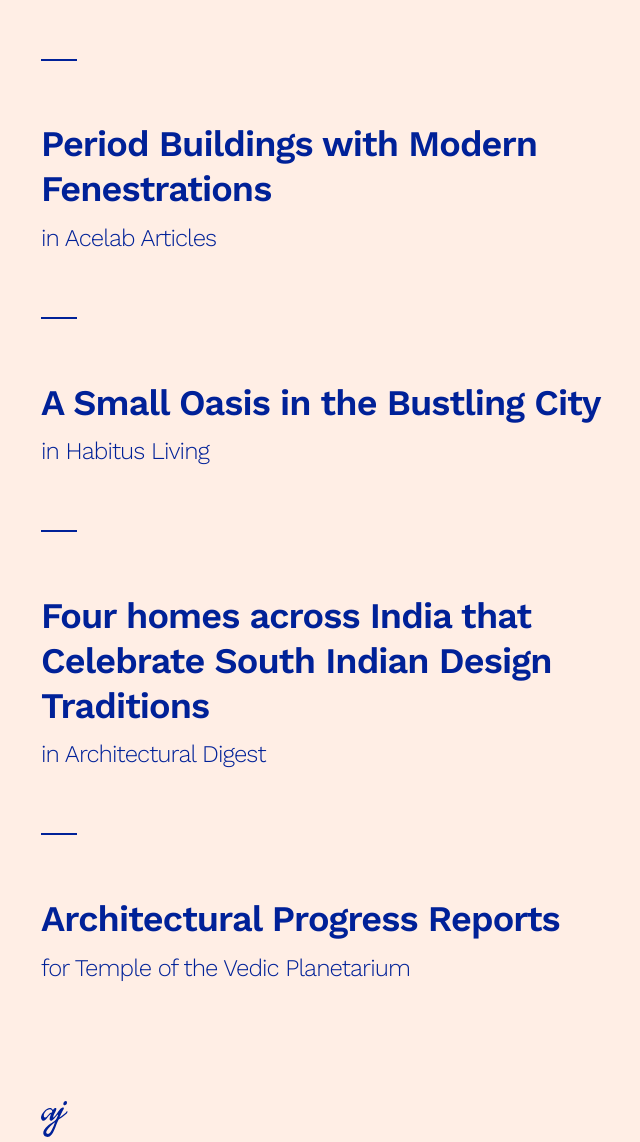
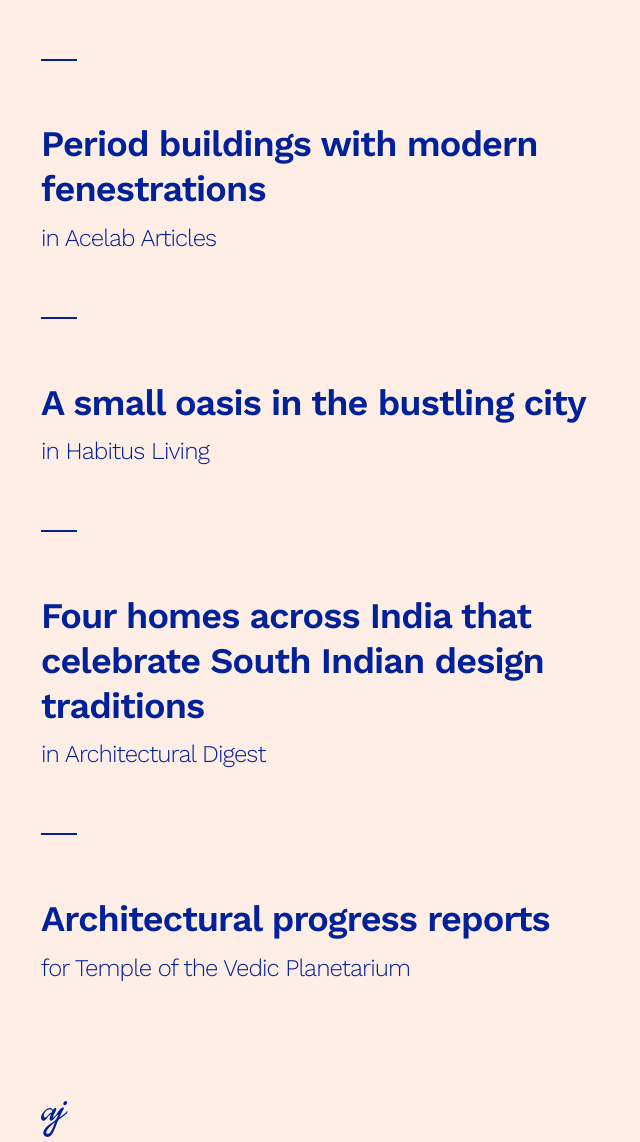
Before and after one commit to jaishwarya71/jaishwarya71.github.io, a plain HTML site: page index.html in a window 1280 px wide. Shown: the part 2240-3382 px from the top of the page, without its empty margins (279-919 px from the left). Drawn offline with nearby package versions, Linux system fonts and the light colour scheme.

Commit message:
small caps

```diff
--- a/index.html
+++ b/index.html
@@ -243,7 +243,7 @@
       <div class="articles">
           <div class="article">
               <h1>
-                <a href="https://hospitalitydesign.com/news/hotels-resorts/inhabit-queens-gardens/" target="_blank">Inhabit Queen's Gardens Fosters Wellness in London</a>
+                <a href="https://hospitalitydesign.com/news/hotels-resorts/inhabit-queens-gardens/" target="_blank">Inhabit Queen's Gardens fosters wellness in London</a>
               </h1>
               <h3>in Hospitality Design</h3>
           </div>
@@ -278,28 +278,28 @@
 
           <div class="article">
               <h1>
-                <a href="https://acelabusa.com/articles/architecture-design-insights/period-buildings-with-modern-fenestrations" target="_blank">Period Buildings with Modern Fenestrations</a>
+                <a href="https://acelabusa.com/articles/architecture-design-insights/period-buildings-with-modern-fenestrations" target="_blank">Period buildings with modern fenestrations</a>
               </h1>
               <h3>in Acelab Articles</h3>
           </div>
 
           <div class="article">
               <h1>
-                <a href="https://www.habitusliving.com/architecture/anugraha-residence-envisage/amp" target="_blank">A Small Oasis in the Bustling City</a>
+                <a href="https://www.habitusliving.com/architecture/anugraha-residence-envisage/amp" target="_blank">A small oasis in the bustling city</a>
               </h1>
               <h3>in Habitus Living</h3>
           </div>
 
           <div class="article">
               <h1>
-                <a href="https://www.architecturaldigest.in/story/4-homes-across-india-that-celebrate-south-indian-design-traditions/" target="_blank">Four homes across India that Celebrate South Indian Design Traditions</a>
+                <a href="https://www.architecturaldigest.in/story/4-homes-across-india-that-celebrate-south-indian-design-traditions/" target="_blank">Four homes across India that celebrate South Indian design traditions</a>
               </h1>
               <h3>in Architectural Digest</h3>
           </div>
 
           <div class="article">
               <h1>
-                <a href="https://tovp.org/category/architectural-dept-reports/" target="_blank">Architectural Progress Reports</a>
+                <a href="https://tovp.org/category/architectural-dept-reports/" target="_blank">Architectural progress reports</a>
               </h1>
               <h3>for Temple of the Vedic Planetarium </h3>
           </div>
```
